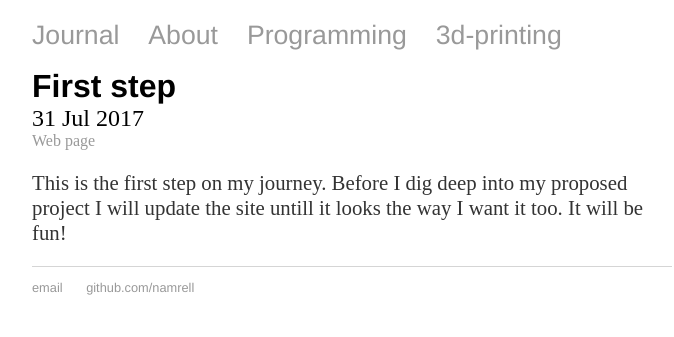
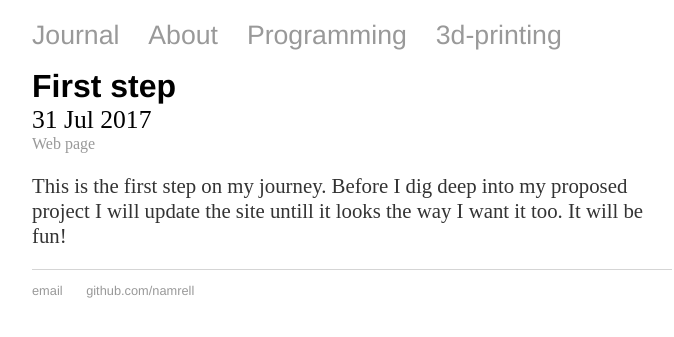
Before and after one commit to Namrell/Namrell.github.io, a Jekyll site: the page built from _posts/2017-07-31-first-step.md, in a window 1280 px wide. Shown: the part 266-603 px from the top of the page, without its empty margins (288-962 px from the left). Built offline with Jekyll 4.4.1, drawn with Linux system fonts in a browser that asks for light colours; comment, search, counter and statistics services are not loaded.

Commit message:
Update main.css

```diff
--- a/css/main.css
+++ b/css/main.css
@@ -27,6 +27,7 @@ h1 {
 }
 
 h2 {
+    font-size: 1.6em;
     margin: 0px;
     padding: 0px;
     font-weight: normal;
```
